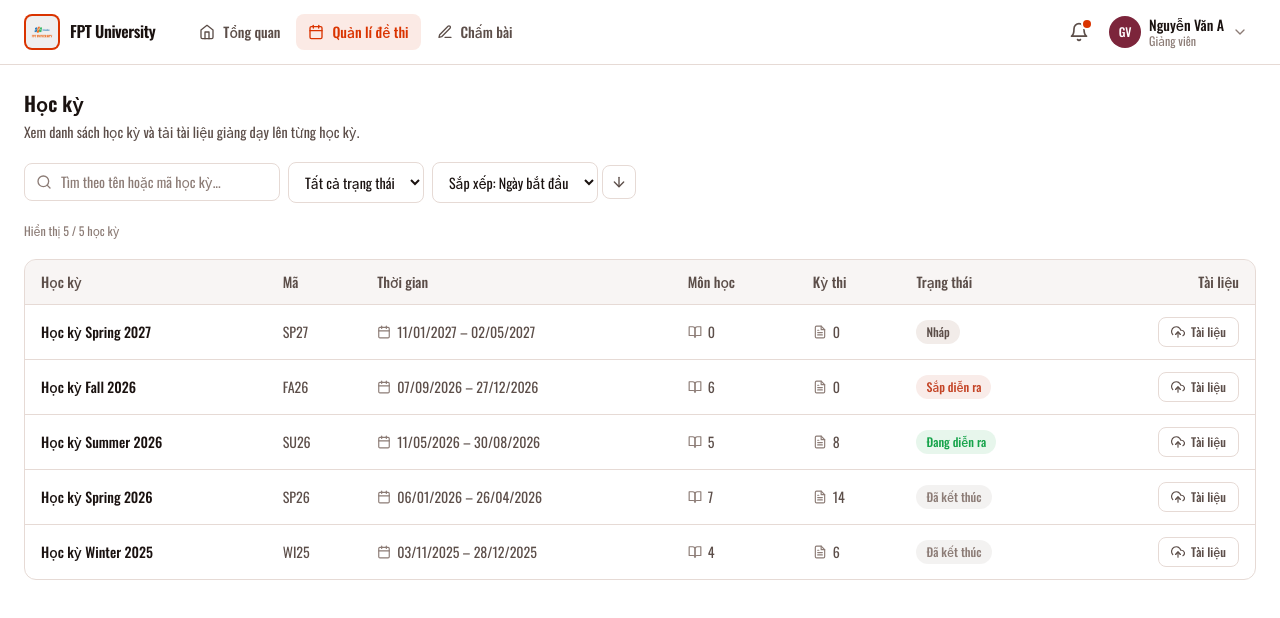
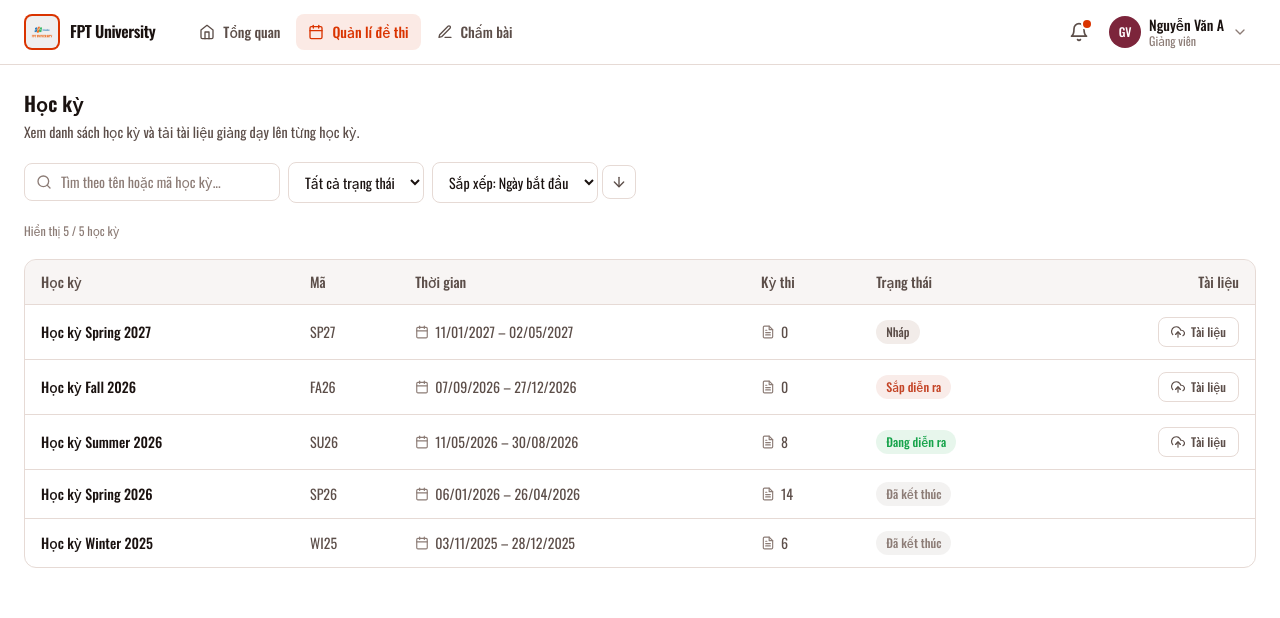
Before and after one commit to huynguyenj/SWR-Grading, a React (Vite) app: page /lecture/examination in a window 1280 px wide. Shown: the top 618 px of the page. Built offline with nearby package versions, Linux system fonts and the light colour scheme.

Commit message:
feat: remove course count column in lecturer table

```diff
--- a/src/features/lecturer/examination_materials/components/LecturerSemesterTable.tsx
+++ b/src/features/lecturer/examination_materials/components/LecturerSemesterTable.tsx
@@ -1,6 +1,6 @@
 import SemesterStatusBadge from '@/features/admin/management/semester/components/SemesterBadge'
 import type { Semester } from '@/features/admin/management/semester/types/semester'
-import { FiCalendar, FiBookOpen, FiFileText, FiUploadCloud } from 'react-icons/fi'
+import { FiCalendar, FiFileText, FiUploadCloud } from 'react-icons/fi'
 
 interface LecturerSemestersTableProps {
   semesters: Semester[]
@@ -32,7 +32,7 @@ export default function LecturerSemestersTable({
             <th className="px-4 py-3 font-medium text-text-secondary">Học kỳ</th>
             <th className="px-4 py-3 font-medium text-text-secondary">Mã</th>
             <th className="px-4 py-3 font-medium text-text-secondary">Thời gian</th>
-            <th className="px-4 py-3 font-medium text-text-secondary">Môn học</th>
+            {/* <th className="px-4 py-3 font-medium text-text-secondary">Môn học</th> */}
             <th className="px-4 py-3 font-medium text-text-secondary">Kỳ thi</th>
             <th className="px-4 py-3 font-medium text-text-secondary">Trạng thái</th>
             <th className="px-4 py-3 font-medium text-text-secondary text-right">Tài liệu</th>
@@ -52,12 +52,12 @@ export default function LecturerSemestersTable({
                   {formatDate(semester.startDate)} – {formatDate(semester.endDate)}
                 </div>
               </td>
-              <td className="px-4 py-3 text-text-secondary">
+              {/* <td className="px-4 py-3 text-text-secondary">
                 <div className="flex items-center gap-1.5">
                   <FiBookOpen className="w-3.5 h-3.5 text-text-muted" />
                   {semester.courseCount}
                 </div>
-              </td>
+              </td> */}
               <td className="px-4 py-3 text-text-secondary">
                 <div className="flex items-center gap-1.5">
                   <FiFileText className="w-3.5 h-3.5 text-text-muted" />
@@ -68,6 +68,7 @@ export default function LecturerSemestersTable({
                 <SemesterStatusBadge status={semester.status} />
               </td>
               <td className="px-4 py-3 text-right">
+                {semester.status !== 'completed' &&
                   <button
                     onClick={() => onSelect(semester)}
                     className="inline-flex items-center gap-1.5 rounded-md border border-border-default px-3 py-1.5 text-xs font-medium text-text-secondary hover:border-brand-orange hover:text-brand-orange transition-colors"
@@ -75,6 +76,7 @@ export default function LecturerSemestersTable({
                     <FiUploadCloud className="w-3.5 h-3.5" />
                     Tài liệu
                   </button>
+                }
               </td>
             </tr>
           ))}
--- a/src/features/lecturer/examination_materials/components/UploadDocumentModal.tsx
+++ b/src/features/lecturer/examination_materials/components/UploadDocumentModal.tsx
@@ -1,4 +1,4 @@
-import { FiCalendar, FiBookOpen, FiFileText } from 'react-icons/fi'
+import { FiCalendar } from 'react-icons/fi'
 import Modal from '@/components/ui/modal'
 import type { Semester } from '@/features/admin/management/semester/types/semester'
 import SemesterStatusBadge from '@/features/admin/management/semester/components/SemesterBadge'
@@ -35,14 +35,14 @@ export default function UploadDocumentsModal({
               <FiCalendar className="w-3.5 h-3.5 text-text-muted" />
               {formatDate(semester.startDate)} – {formatDate(semester.endDate)}
             </span>
-            <span className="flex items-center gap-1.5">
+            {/* <span className="flex items-center gap-1.5">
               <FiBookOpen className="w-3.5 h-3.5 text-text-muted" />
               {semester.courseCount} môn học
-            </span>
-            <span className="flex items-center gap-1.5">
+            </span> */}
+            {/* <span className="flex items-center gap-1.5">
               <FiFileText className="w-3.5 h-3.5 text-text-muted" />
               {semester.examCount} kỳ thi
-            </span>
+            </span> */}
             <SemesterStatusBadge status={semester.status} />
           </div>
 
```
Lines whose indentation alone changed are shown as unchanged.
